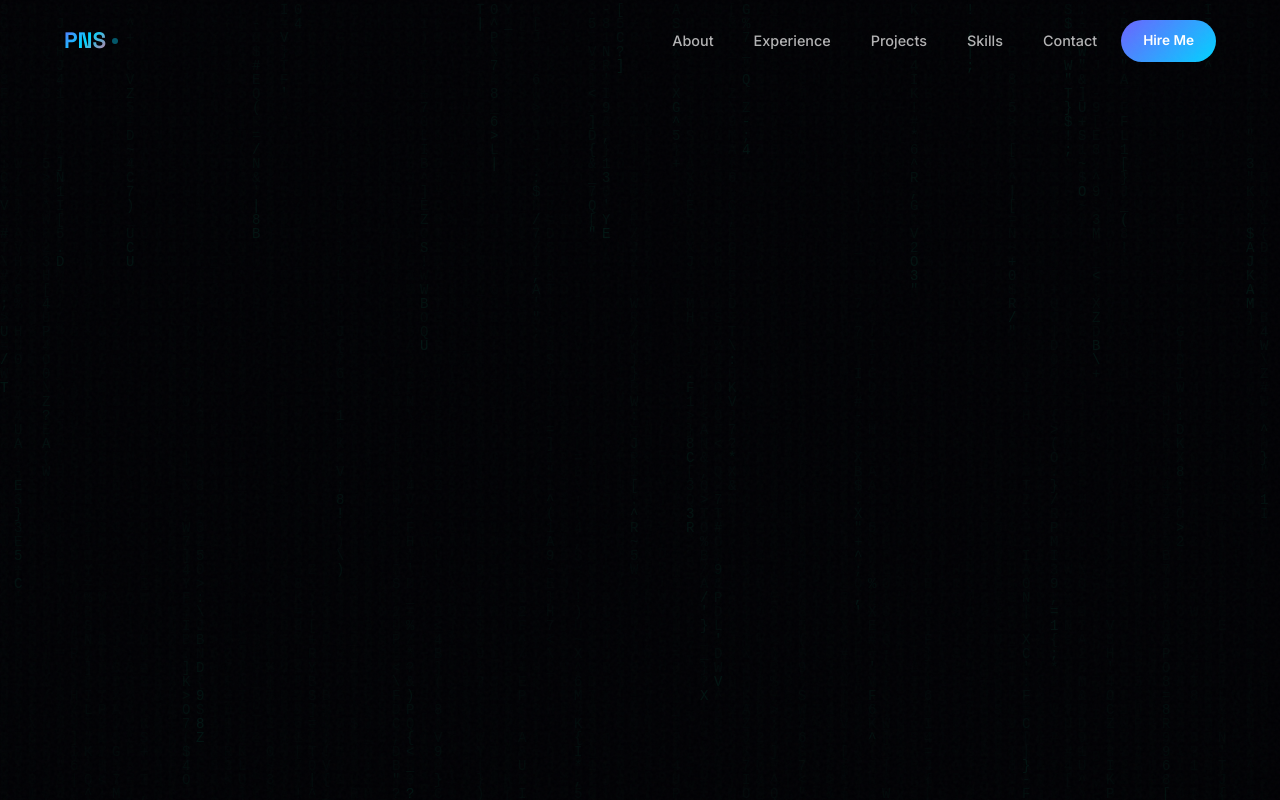
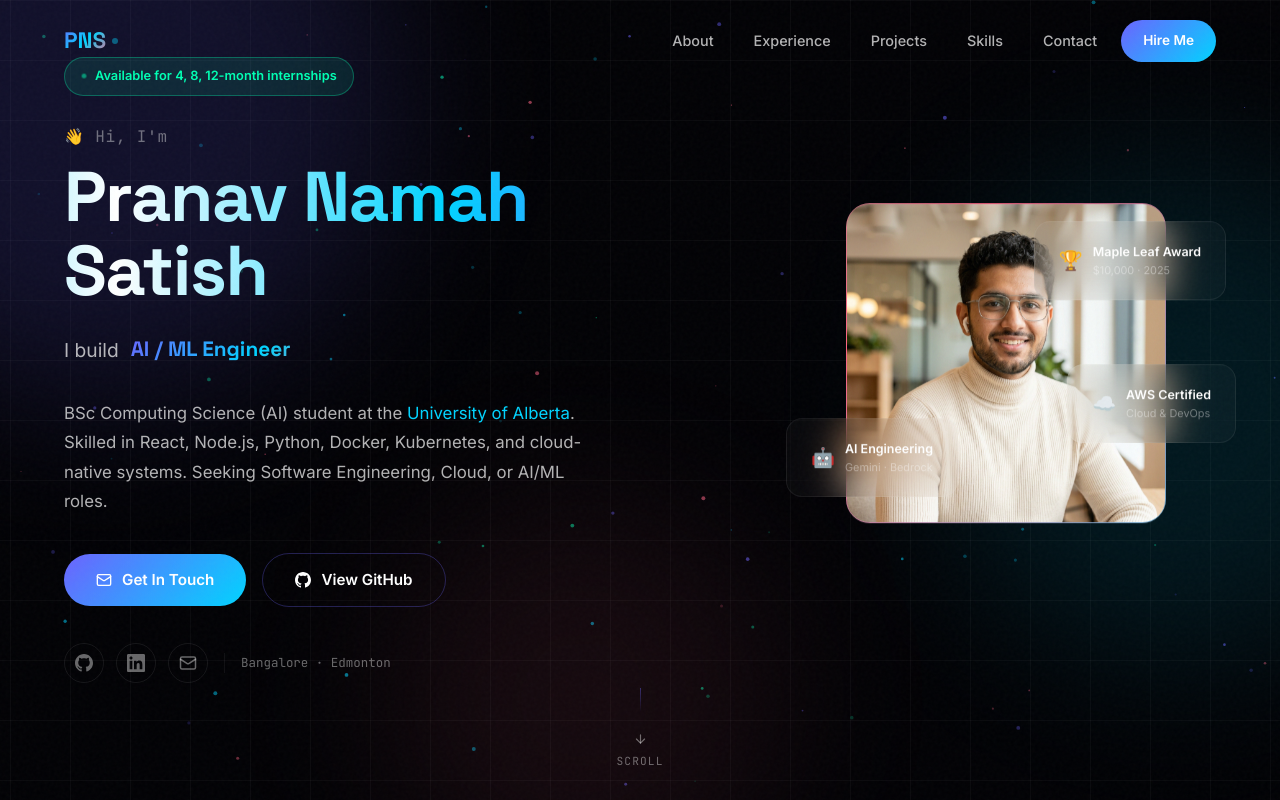
Before and after one commit to Pranav-ns/Portfolio, a Next.js app: page / in a window 1280 px wide. Shown: the top 800 px of the page. Built offline with nearby package versions, Linux system fonts and the light colour scheme.

Commit message:
feat: switch to dark grid background and fix top padding

```diff
--- a/src/app/globals.css
+++ b/src/app/globals.css
@@ -347,8 +347,21 @@ h1, h2, h3, h4, h5, h6 {
 }
 
 /* ============================================
-   NOISE TEXTURE OVERLAY
+   BACKGROUND OVERLAYS
    ============================================ */
+.grid-bg {
+  position: fixed;
+  inset: 0;
+  z-index: -2;
+  background-color: var(--bg-primary);
+  background-image:
+    linear-gradient(rgba(255, 255, 255, 0.03) 1px, transparent 1px),
+    linear-gradient(90deg, rgba(255, 255, 255, 0.03) 1px, transparent 1px);
+  background-size: 60px 60px;
+  background-position: center top;
+  pointer-events: none;
+}
+
 .noise-overlay {
   position: fixed;
   inset: 0;
--- a/src/app/layout.tsx
+++ b/src/app/layout.tsx
@@ -33,8 +33,6 @@ export const metadata: Metadata = {
   },
 };
 
-import MatrixBackground from "@/components/MatrixBackground";
-
 export default function RootLayout({
   children,
 }: Readonly<{
@@ -55,7 +53,7 @@ export default function RootLayout({
         />
       </head>
       <body>
-        <MatrixBackground />
+        <div className="grid-bg" aria-hidden="true" />
         <div className="noise-overlay" aria-hidden="true" />
         {children}
       </body>
--- a/src/components/Hero.module.css
+++ b/src/components/Hero.module.css
@@ -4,7 +4,7 @@
   display: flex;
   align-items: center;
   overflow: hidden;
-  padding: 100px 0 60px;
+  padding-bottom: 60px; /* Space for scroll indicator */
 }
 
 .canvas {
--- a/src/components/MatrixBackground.tsx
+++ /dev/null
@@ -1,73 +0,0 @@
-"use client";
-
-import { useEffect, useRef } from "react";
-
-export default function MatrixBackground() {
-  const canvasRef = useRef<HTMLCanvasElement>(null);
-
-  useEffect(() => {
-    const canvas = canvasRef.current;
-    if (!canvas) return;
-    const ctx = canvas.getContext("2d");
-    if (!ctx) return;
-
-    // Function to set canvas size
-    const setCanvasSize = () => {
-      canvas.width = window.innerWidth;
-      canvas.height = window.innerHeight;
-    };
-
-    setCanvasSize();
-
-    // Matrix characters
-    const letters = "ABCDEFGHIJKLMNOPQRSTUVWXYZ0123456789$+-*/=%\"'#&_(),.;:?!\\|{}<>[]^~";
-    const fontSize = 14;
-    const columns = Math.max(1, Math.floor(canvas.width / fontSize));
-
-    const drops: number[] = [];
-    for (let x = 0; x < columns; x++) {
-      drops[x] = 1 + Math.random() * 50; // Add some initial random stagger
-    }
-
-    const draw = () => {
-      // Create trailing effect by drawing semi-transparent dark background
-      ctx.fillStyle = "rgba(2, 2, 4, 0.05)";
-      ctx.fillRect(0, 0, canvas.width, canvas.height);
-
-      ctx.font = fontSize + "px monospace";
-
-      for (let i = 0; i < drops.length; i++) {
-        const text = letters.charAt(Math.floor(Math.random() * letters.length));
-
-        // Matrix green with slight variation in opacity for depth
-        ctx.fillStyle = `rgba(0, 255, 179, ${Math.random() * 0.4 + 0.1})`;
-
-        ctx.fillText(text, i * fontSize, drops[i] * fontSize);
-
-        // Reset drop randomly when it goes off screen
-        if (drops[i] * fontSize > canvas.height && Math.random() > 0.975) {
-          drops[i] = 0;
-        }
-
-        drops[i]++;
-      }
-    };
-
-    const interval = setInterval(draw, 33); // ~30fps
-
-    window.addEventListener("resize", setCanvasSize);
-
-    return () => {
-      clearInterval(interval);
-      window.removeEventListener("resize", setCanvasSize);
-    };
-  }, []);
-
-  return (
-    <canvas
-      ref={canvasRef}
-      className="fixed inset-0 pointer-events-none"
-      style={{ zIndex: 0, opacity: 0.15 }}
-    />
-  );
-}
```
